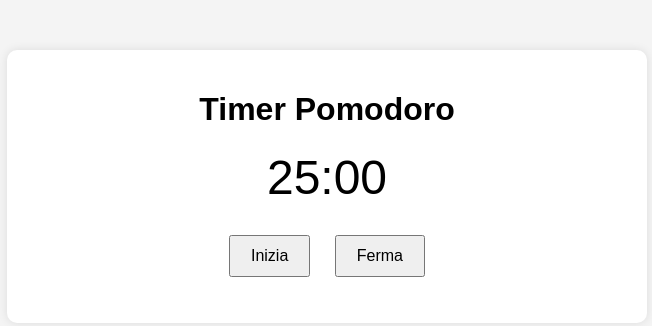
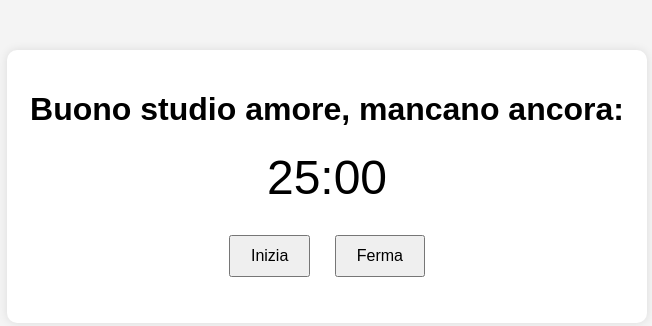
Before and after one commit to ginkgo321/ran, a plain HTML site: page index.html in a window 1280 px wide. Shown: the whole page, without its empty margins (313-965 px from the left). Drawn offline with Linux system fonts and the light colour scheme.

Commit message:
Update index.html

```diff
--- a/index.html
+++ b/index.html
@@ -8,7 +8,7 @@
 </head>
 <body>
     <div class="container">
-        <h1>Timer Pomodoro</h1>
+        <h1>Buono studio amore, mancano ancora:</h1>
         <div id="timer">
             <span id="time">25:00</span>
         </div>
```
